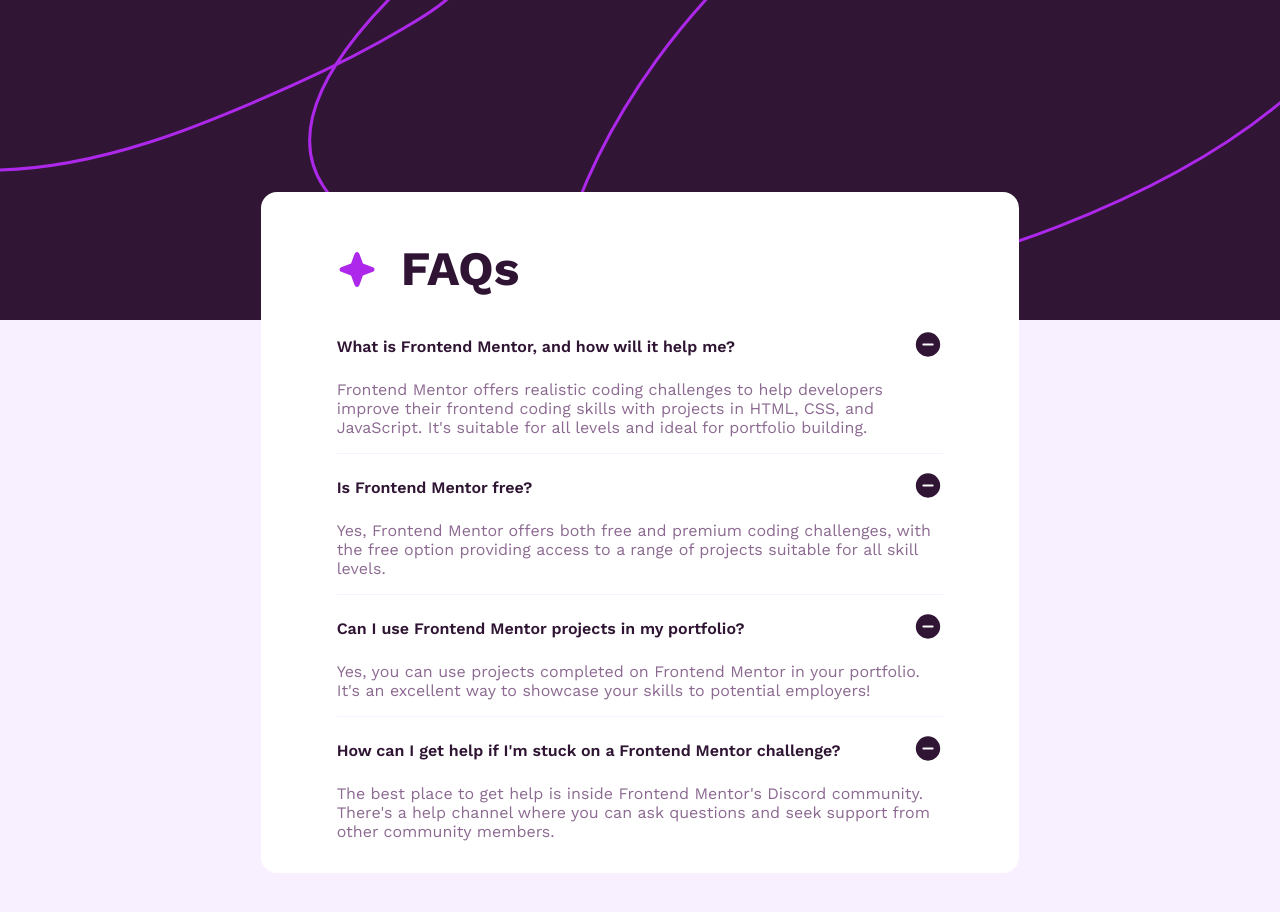
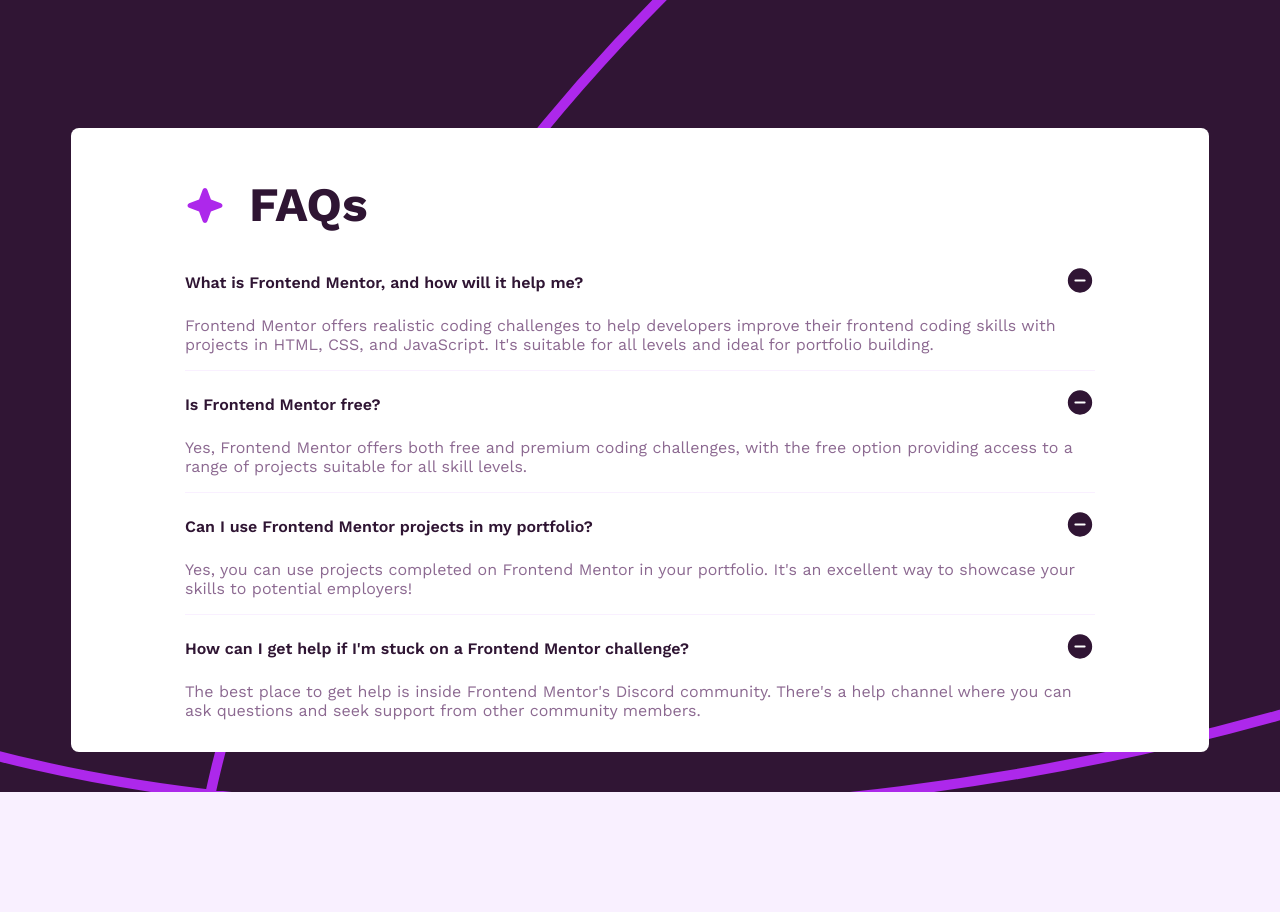
Before and after one commit to Mikiko-Shimosako/faq-accordion-main, a plain HTML site: page index.html in a window 1280 px wide. After the commit the page ends 880 px from the top, so only its background shows below. Drawn offline with nearby package versions, Linux system fonts and the light colour scheme.

Commit message:
media設定

```diff
--- a/style.css
+++ b/style.css
@@ -7,17 +7,18 @@
   font-family: "Work Sans", sans-serif;
   font-style: normal;
 
-  background-image: url('./assets/images/background-pattern-desktop.svg');
+  background-image: url('./assets/images/background-pattern-mobile.svg');
+  background-size: contain;
   background-repeat: no-repeat;
   background-color: hsl(275, 100%, 97%);
   color: hsl(292, 42%, 14%);
 }
 
 .container {
-  width: 60%;
-  margin: 12rem auto;
+  width: 90%;
+  margin: 8rem auto;
   background-color: hsl(0, 100%, 100%);
-  border-radius: 16px;
+  border-radius: 8px;
 }
 
 .inner {
@@ -36,7 +37,7 @@
 }
 
 .title {
-  font-size: 48px;
+  font-size: 3rem;
   font-weight: 700;
   display: flex;
   align-items: center;
@@ -44,8 +45,8 @@
 
 .title::before {
   content: url('./assets/images/icon-star.svg');
-  width: 48px;
-  height: 48px;
+  width: 3rem;
+  height: 3rem;
   margin-right: 1rem;
 }
 
@@ -65,3 +66,15 @@
 .faq-answer {
   color: hsl(292, 16%, 49%);
 }
+
+@media (min-width: 1440px) {
+  .body {
+    background-image: url('./assets/images/background-pattern-desktop.svg');
+    background-size: contain;
+  }
+
+  .container {
+    width: 60%;
+    margin: 12rem auto;
+  }
+}
```
